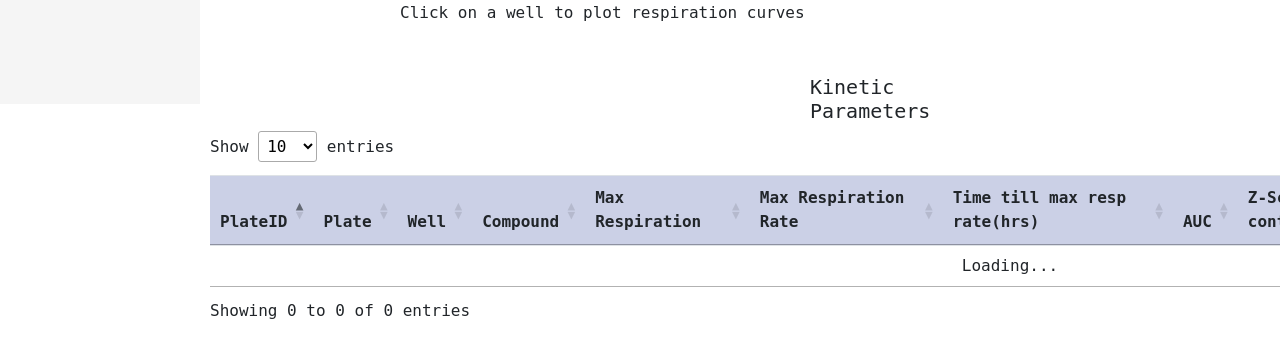
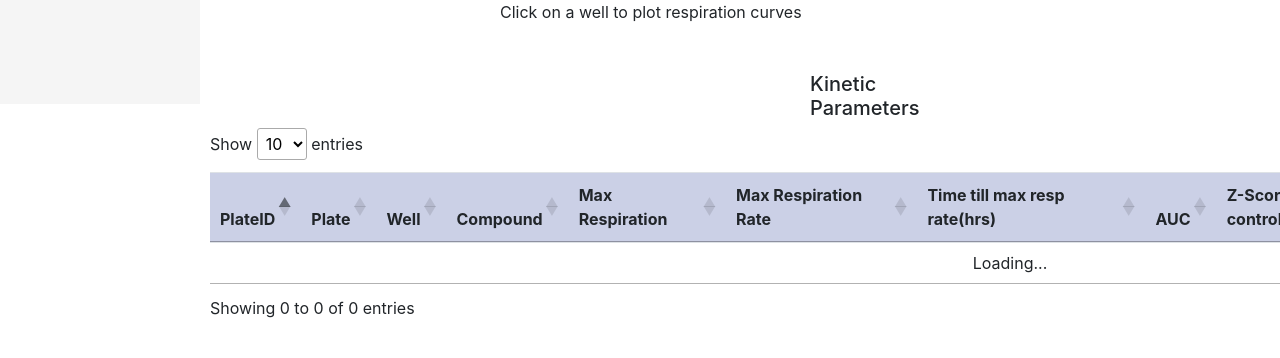
Before and after one commit to Kahuna-flipper/OmnilogDB, a Flask app: template templates/mainstraindata.html in a window 1280 px wide; the page is wider, and only the part inside the window is pictured. Shown: the part 696-1054 px from the top of that part. After the commit the page ends 1014 px from the top of that part, so only its background shows below. Run offline with Flask 3, Linux system fonts and the light colour scheme; the template is opened without the code that fills it, so the values that code supplies are empty; some libraries are stand-ins or nearby versions.

Commit message:
changed fonts to Arial

```diff
--- a/templates/mainstraindata.html
+++ b/templates/mainstraindata.html
@@ -113,11 +113,11 @@
 <div id="container2" class="chart" style="height: 500px; width: 600px;float: left;"></div>
 </div>
 
-<h8 style="margin-left: 400px;margin-top: -20px;margin-right: 500px;font-family: monospace;">Click on a well to plot respiration curves</h3>
+<h8 style="margin-left: 500px;margin-top: -20px;margin-right: 500px;">Click on a well to plot respiration curves</h3>
 <br>
 <br>
 <br>
-<h5 style="margin-left: 810px;margin-right: 705px;font-family: monospace;">Kinetic Parameters</h3>
+<h5 style="margin-left: 810px;margin-right: 705px;">Kinetic Parameters</h3>
 <div class = "dprojectforstrain" style="margin-left: 210px;width:1600px;margin-top:30pxpx;">
     <table id="table_id" class ="table table-hover">
         <thead style="background-color: rgb(203, 208, 230);">
```
